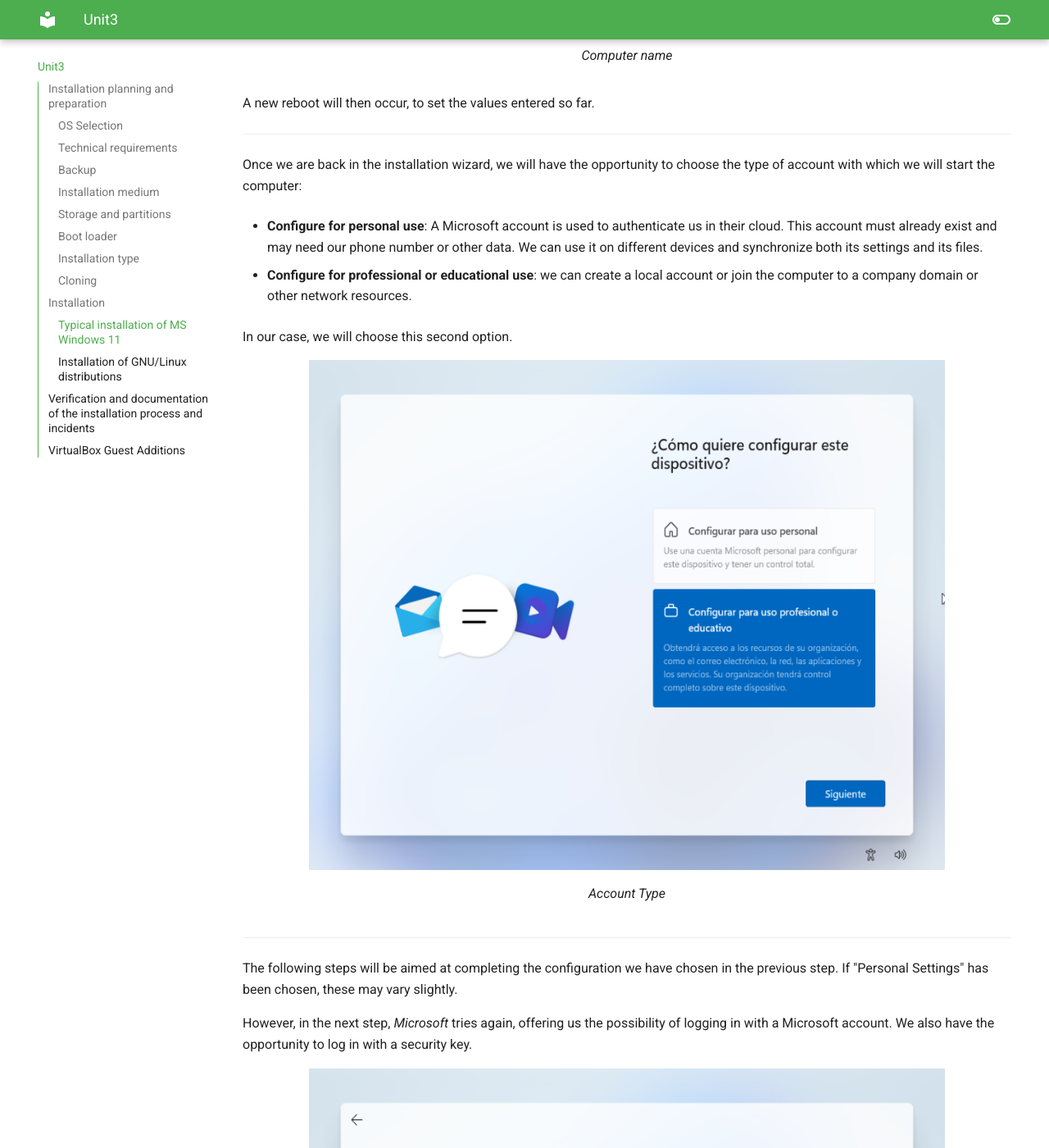
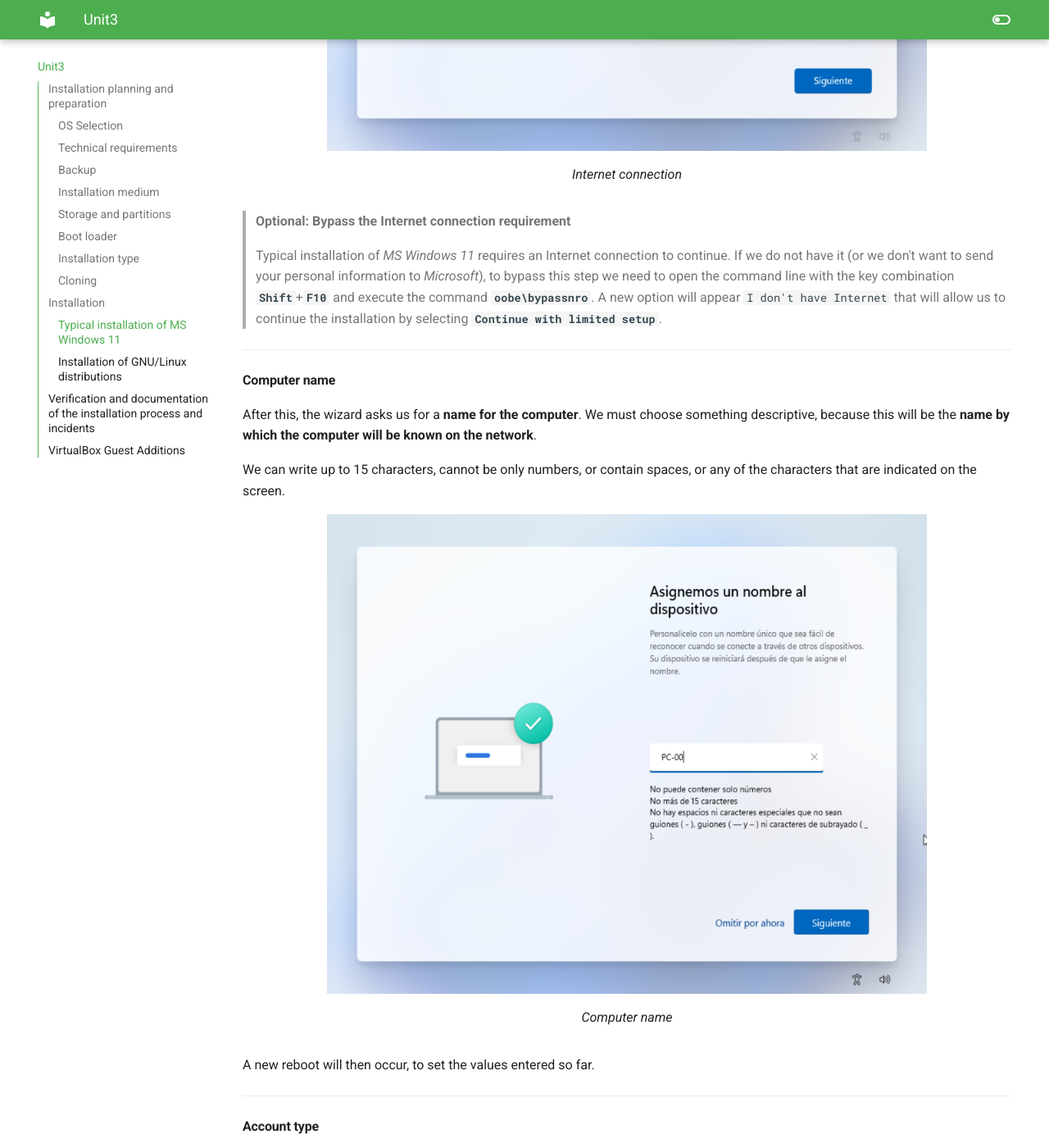
Before and after one commit to jsanvil/som24, an MkDocs documentation site: the page built from docs/unit03.md, in a window 1280 px wide and 1400 px high, scrolled down 29138 px. Shown: the whole window at 82% size. Built offline with MkDocs 1.6.1 and Material for MkDocs 9.7.7, drawn with Linux system fonts in a browser that asks for light colours; some of the changed text lies outside the part shown.

Commit message:
ud3 add unattended

```diff
--- a/docs/unit03.md
+++ b/docs/unit03.md
@@ -232,8 +233,9 @@
 The installation type will depend on the needs of the user and the computer where the operating system will be installed. The most common types of installation are:
 
 - **Typical installation**. This is the most common type of installation. It is a step-by-step installation wizard that guides the user through the installation process.
+- **Unattended installation**. This type of installation is used when you want to install an operating system without user intervention. It is useful when you need to install the same operating system on multiple computers.
 - **Advanced installation**. This type of installation is used when you want to install multiple operating systems on the same computer. It allows you to configure the partitions and file systems manually.
-- **Image installation**. This type of installation is used when you want to install an operating system from a previously cloned image. This is useful when you need to install the same operating system on multiple computers.
+- **Image installation**. This type of installation is used when you want to install an operating system from a previously cloned image. This is useful when you need to install the same operating system on multiple computers or when you need to restore the operating system to a previous state.
 - **Network installation**. This type of installation is used when you want to install an operating system from a server to multiple computers. It is useful when you need to install the same operating system on multiple computers at the same time.
 
 ### Cloning
@@ -275,8 +277,8 @@
 4. **License agreement**. The user must accept the license agreement of the operating system.
 5. **Partitioning**. The user must create the partitions on the hard drive where the operating system will be installed.
 6. **File system selection**. The user must select the file system to be used on the partitions.
-7. **Installation**. The user must select the installation type (typical, advanced, image, network) and start the installation process.
-8. **Post-installation configuration**. Some operating systems require the user to configure some parameters after the installation process is completed.
+7. **Installation**. The operating system is installed on the hard drive.
+8. **Post-installation configuration**. Configure parameters after the installation process is completed, such as the location, time zone, keyboard layout, users, etc.
 9. **Admin user creation**. The user must create an administrator user who will have full control over the computer.
 10. **Installation completion**. The installation process is completed and the computer is ready after the installation medium is removed and the computer is restarted.
 
@@ -295,6 +299,8 @@
 
 ---
 
+#### Installation or repair
+
 On the next screen, an "**Install now**" button appears, and at the bottom left the "***Repair your computer***" option appears, which we can use when the operating system presents an error.
 
 <figure markdown="span">
@@ -303,6 +309,8 @@
 </figure>
 
 ---
+
+#### Product key
 
 The wizard asks for the **product key**. If we do not have it at the moment, the "**I do not have a product key**" option allows us to continue with the installation. Later, it can be purchased and added to the operating system.
 
@@ -313,6 +321,8 @@
 
 ---
 
+#### Windows version
+
 Next, we must choose the version of Windows 11 that we want to install. The options may be different depending on the ISO image used. The chosen version must match the product key.
 
 <figure markdown="span">
@@ -331,7 +343,17 @@
 
 ---
 
-To fix this, we must open the **command line** using the key combination **`Shift`**+**`F10`**, and execute the command *`regedit`*:
+#### Bypass TPM, Secure Boot and RAM checks
+
+In a virtual machine, the installation wizard may not allow us to continue because it detects that the computer does not have a TPM module.
+
+> The **TPM module** is a hardware component that is used to store cryptographic keys and protect sensitive information. It is used to encrypt the hard drive and protect the operating system from unauthorized access.
+
+> **Secure Boot** is a security feature that ensures that the operating system is not manipulated with during the boot process. It is a feature that is enabled by default on most computers that have a TPM module.
+
+> **Ram Check** is a feature that checks the amount of RAM installed on the computer and ensures that it meets the minimum requirements of the operating system.
+
+To bypass these checks, we must open the **command line** using the key combination **`Shift`**+**`F10`**, and execute the command *`regedit`*:
 
 <figure markdown="span">
     ![Command line `Shift`+`F10`](unit03/win11inst6.png){width=100%}
@@ -360,7 +382,7 @@
 
 ---
 
-A new item will appear with the title **`New key #1`**. Since the name is selected, just type **`LabConfig`** to change it.
+A new item will appear with the title **`New key #1`**. Since the name is selected, just type **`LabConfig`** to change it. Be careful with the name, it is **case sensitive**.
 
 <figure markdown="span">
     ![Name the key, *LabConfig*](unit03/win11inst9.png){width=100%}
@@ -442,6 +466,8 @@
 
 ---
 
+#### Installation type
+
 In the next step, we must indicate the type of installation we will perform, although, if we have started the installation from the installation DVD or USB stick (as is the case), we can only choose the option ***Custom: install Windows only (advanced)***, since, if what we intend is to update an existing installation, we should start the installation by inserting the installation media with the old system running. In this way, all the files, programs and settings that we already had will be preserved, saving us a good amount of work.
 
 If we are going to update, we should make a backup of all important data before starting the process, since, if there is a problem during the update, we could lose all previous data.
@@ -470,6 +498,8 @@
 </figure>
 
 ---
+
+#### Installation progress
 
 When the steps in the previous window are completed, the first reboot will occur.
 
@@ -524,6 +556,9 @@
 </figure>
 
 ---
+
+#### Internet connection
+
 At this point, the installation wizard checks if it can get an Internet connection for possible system updates.
 
 <figure markdown="span">
@@ -531,9 +566,17 @@
     <figcaption>Internet connection</figcaption>
 </figure>
 
-After this, the wizard asks us for a **name for the computer**. We must choose something descriptive, because this will be the name by which the device will be known on the network.
+> **Optional: Bypass the Internet connection requirement**
+>
+> Typical installation of _MS Windows 11_ requires an Internet connection to continue. If we do not have it (or we don't want to send your personal information to _Microsoft_), to bypass this step we need to open the command line with the key combination **`Shift`**+**`F10`** and execute the command **`oobe\bypassnro`**. A new option will appear `I don't have Internet` that will allow us to continue the installation by selecting **`Continue with limited setup`**.
 
-You can use up to 15 characters, but they cannot be only numbers, or contain spaces, or any of the characters that are indicated on the screen.
+---
+
+#### Computer name
+
+After this, the wizard asks us for a **name for the computer**. We must choose something descriptive, because this will be the **name by which the computer will be known on the network**.
+
+We can write up to 15 characters, cannot be only numbers, or contain spaces, or any of the characters that are indicated on the screen.
 
 <figure markdown="span">
     ![Computer name](unit03/win11config5pro.png){width=80%}
@@ -544,9 +587,11 @@
 
 ---
 
+#### Account type
+
 Once we are back in the installation wizard, we will have the opportunity to choose the type of account with which we will start the computer:
 
-- **Configure for personal use**: A Microsoft account is used to authenticate us in their cloud. This account must already exist and may need our phone number or other data. We can use it on different devices and synchronize both its settings and its files.
+- **Configure for personal use**: A _Microsoft_ account is used to authenticate us in their cloud. This account must already exist and may need our phone number or other data. We can use it on different devices and synchronize both its settings and its files.
 
 - **Configure for professional or educational use**: we can create a local account or join the computer to a company domain or other network resources.
 
```
Also changed, not shown: other parts of docs/unit03.md (+14 -1 lines).
